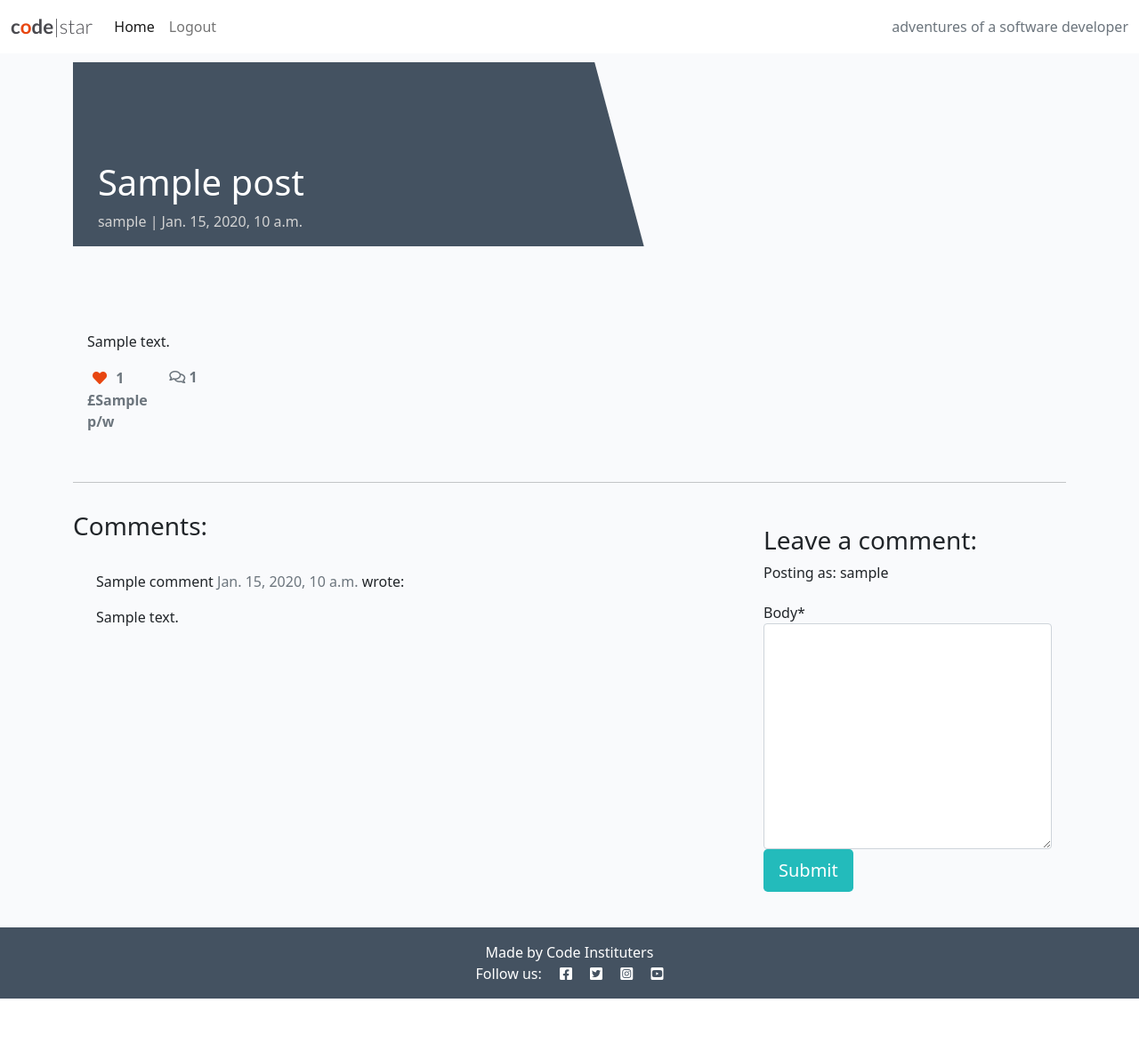
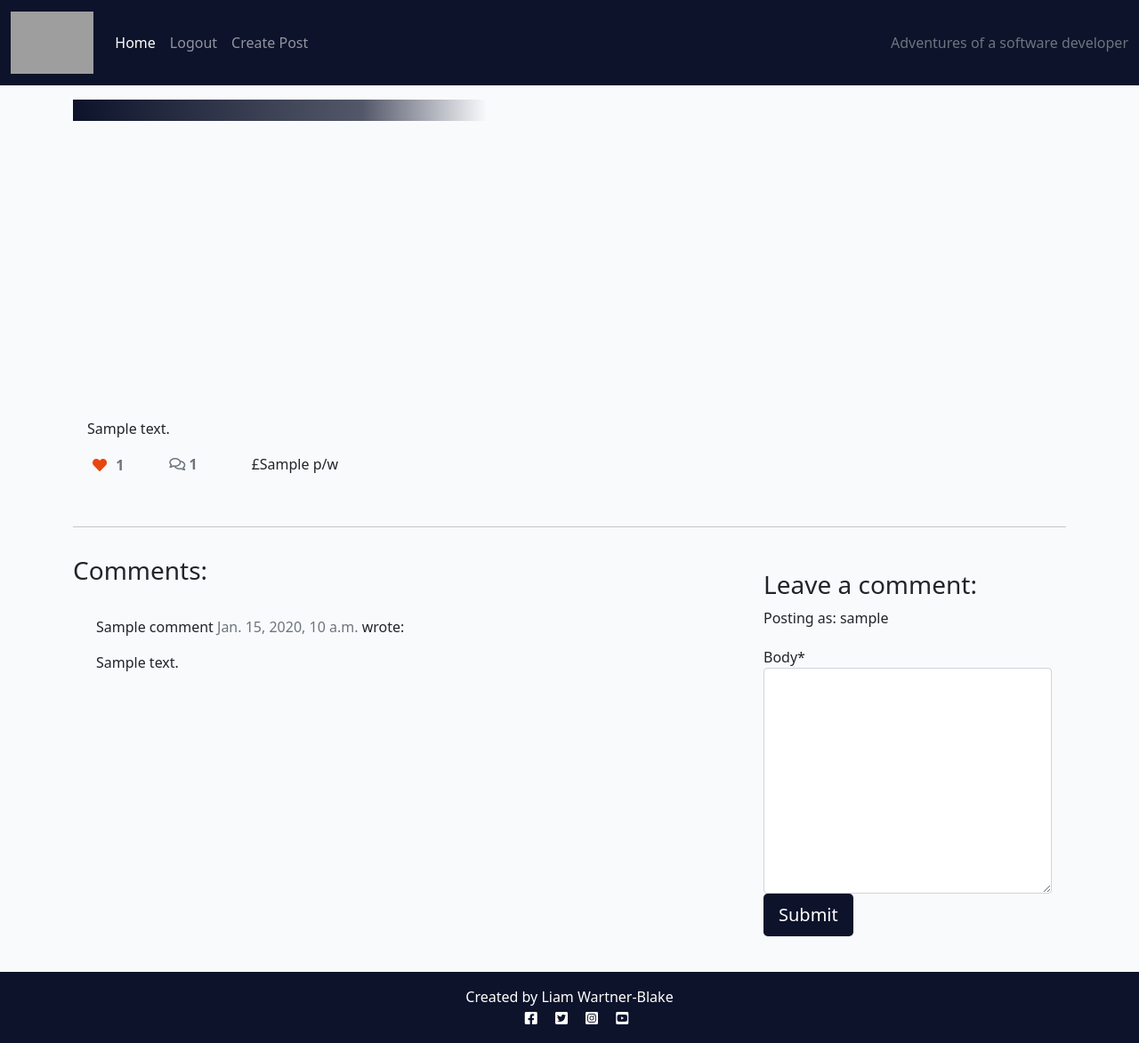
Before and after one commit to Liam-WB/DjangoTraveluxe2, a Django app: a page that uses templates/base.html in a window 1280 px wide. Shown: the whole page at 89% size. Before the commit the page ends 1123 px from the top, so only its background shows below. Run offline with Django 3.2, Linux system fonts and the light colour scheme; a user stored in the database is signed in; tables that the repository leaves empty hold one stand-in row (values such as "Sample post"); some libraries are stand-ins or nearby versions; grey boxes are pictures that could not be loaded.

Commit message:
-Style template pages, account login, logout, sign up pages

```diff
--- a/static/css/style.css
+++ b/static/css/style.css
@@ -6,23 +6,15 @@ body {
     font-family: Lato, sans-serif;
     font-size: 1.4rem;
     font-weight: 700;
-    color: #4A4A4F;
-}
-
-.red-o {
-    color: #E84610;
-}
-
-.thin {
-    font-weight: 300;
+    color: white;
 }
 
 .light-bg {
-    background-color: #fff;
+    background-color: #ffffff;
 }
 
 .dark-bg {
-    background-color: #445261;
+    background-color: #0d132b;
 }
 
 .main-bg {
@@ -41,9 +33,18 @@ body {
 .image-flash {
     position: absolute;
     bottom: 5%;
-    min-width: 30%;
+    min-width: 20%;
     left: -2px;
-    background-color: #23BBBB;
+    background-image: linear-gradient(90deg, rgb(56, 56, 56, 0.9) 10%, rgb(124, 124, 124, 0.8) 35%, rgb(156, 156, 156, 0.6) 100%);
+}
+
+.price-flash {
+    position: absolute;
+    bottom: 5%;
+    right: 3%;
+    background-color: rgba(10, 136, 10, 0.6);
+    border: 1px solid rgb(24, 202, 0);
+    border-radius: 8px;
 }
 
 .author {
@@ -52,38 +53,34 @@ body {
     text-transform: uppercase;
 }
 
+.price {
+    color: rgb(24, 202, 0);
+    margin: 4px;
+}
+
 .masthead {
-    margin-top: 10px;
+    margin-top: 16px;
     overflow: hidden;
     position: relative;
     display: inline-block;
-    height: 33vh;
+    height: 40vh;
     width: 100%;
 }
 
 .masthead-text {
-    background-color: #445261;
+    background-image: linear-gradient(90deg, rgb(13, 19, 43, 1) 0%, rgb(13, 19, 43, 0.7) 70%, rgb(13, 19, 43, 0) 100%);
     color: white;
-    position: relative;
+    position: absolute;
+    top: 0;
+    left: 0;
+    height: 100%;
 }
 
 .masthead-image {
     position: relative;
     overflow: hidden;
-}
-
-.masthead-image:after {
-    content: "";
-    position: absolute;
-    top: 0;
-    right: 90%;
-    height: 100%;
-    width: 150%;
-    background: #445261;
-    -webkit-transform: skew(15deg);
-    -moz-transform: skew(15deg);
-    transform: skew(15deg);
-    z-index: 100;
+    max-width: 100%;
+    max-height: 100%;
 }
 
 .post-link {
@@ -99,6 +96,7 @@ body {
 .post-title {
     margin-top: 20%;
     margin-left: 5%;
+    font-size: 160%;
 }
 
 .post-subtitle {
@@ -107,24 +105,24 @@ body {
 }
 
 .btn-signup {
-    background-color: #23BBBB;
+    background-color: #0d132b;
     color: #fff;
 }
 
 .btn-signup:hover,
 .btn-signup:active {
     background-color: #fff;
-    color: #23BBBB;
+    color: #0d132b;
 }
 
 .link {
-    color: #23BBBB;
+    color: #E84610;
     text-decoration: none;
 }
 
 .link:hover,
 .link:active {
-    color: #445261;
+    color: #0d132b;
     text-decoration: underline;
 }
 
--- a/templates/account/login.html
+++ b/templates/account/login.html
@@ -12,9 +12,8 @@
         <div class="col-md-8 mt-3 offset-md-2">
             <h3>{% trans "Sign In" %}</h3>
 
-            <p>{% blocktrans %}Welcome back to the code|star blog. To leave a comment or like a post, please log in. If
-                you
-                have not created an account yet, then <a class="link" href="{{ signup_url }}">sign up</a>
+            <p>{% blocktrans %}Welcome back to Traveluxe. To leave a comment or like a post, please log in. If
+                you have not created an account yet, then <a class="link" href="{{ signup_url }}">sign up</a>
                 first.{% endblocktrans %}</p>
         </div>
     </div>
--- a/templates/account/signup.html
+++ b/templates/account/signup.html
@@ -10,7 +10,7 @@
         <div class="col-md-8 mt-3 offset-md-2">
             <h3>{% trans "Sign Up" %}</h3>
 
-            <p>{% blocktrans %}Welcome back to the code|star blog. Do you already have an account? Then please <a
+            <p>{% blocktrans %}Welcome to Traveluxe. Do you already have an account? Then please <a
                     class="link" href="{{ login_url }}">sign in</a> instead.{% endblocktrans %}</p>
         </div>
     </div>
--- a/templates/base.html
+++ b/templates/base.html
@@ -4,7 +4,7 @@
 <html class="h-100">
 
 <head>
-    <title>CodeStar Blog</title>
+    <title>Traveluxe</title>
 
     <link rel="preconnect" href="https://fonts.gstatic.com">
     <link href="https://fonts.googleapis.com/css2?family=Roboto:wght@300&display=swap" rel="stylesheet">
@@ -24,10 +24,12 @@
 
     <!-- Navigation -->
 
-    <nav class="navbar navbar-expand-lg navbar-light bg-white">
+    <nav class="navbar navbar-expand-lg navbar-dark dark-bg">
         <div class="container-fluid">
-            <a class="navbar-brand" href="{% url 'home' %}"><span class="brand">c<span class="red-o">o</span>de<span
-                        class="thin">|star</span></span></span></a>
+            <a class="navbar-brand" href="{% url 'home' %}">
+                <img src="https://res.cloudinary.com/di933fd4f/image/upload/v1702314570/Screenshot_2023-12-11_153633_mjfb8d.png" height="70"
+                />
+            </a>
             <button class="navbar-toggler" type="button" data-bs-toggle="collapse" data-bs-target="#navbarText"
                 aria-controls="navbarText" aria-expanded="false" aria-label="Toggle navigation">
                 <span class="navbar-toggler-icon"></span>
@@ -41,6 +43,9 @@
                     <li class="nav-item">
                         <a class="nav-link" href="{% url 'account_logout' %}">Logout</a>
                     </li>
+                    <li class="nav-item">
+                        <a class="nav-link" href="{% url 'account_logout' %}">Create Post</a>
+                    </li>
                     {% else %}
                     <li class="nav-item">
                         <a class="nav-link" href="{% url 'account_signup' %}">Register</a>
@@ -51,7 +56,7 @@
                     {% endif %}
                 </ul>
                 <span class="navbar-text text-muted">
-                    adventures of a software developer
+                    Adventures of a software developer
                 </span>
             </div>
         </div>
@@ -78,8 +83,9 @@
 
     <!-- Footer -->
     <footer class="footer mt-auto py-3 dark-bg">
-        <p class="m-0 text-center text-white">Made by Code Instituters</p>
-        <p class="m-0 text-center text-white">Follow us: <i class="fab fa-facebook-square ms-3"></i>
+        <p class="m-0 text-center text-white">Created by Liam Wartner-Blake</p>
+        <p class="m-0 text-center text-white">
+            <i class="fab fa-facebook-square ms-3"></i>
             <i class="fab fa-twitter-square ms-3"></i>
             <i class="fab fa-instagram-square ms-3"></i>
             <i class="fab fa-youtube-square ms-3"></i>
--- a/templates/post_detail.html
+++ b/templates/post_detail.html
@@ -5,19 +5,19 @@
 <div class="masthead">
     <div class="container">
         <div class="row g-0">
-            <div class="col-md-6 masthead-text">
-                <!-- Post title goes in these h1 tags -->
-                <h1 class="post-title">{{ post.title }}</h1>
-                <!-- Post author goes before the | the post's created date goes after -->
-                <p class="post-subtitle">{{ post.author }} | {{ post.created_on }}</p>
-            </div>
-            <div class="d-none d-md-block col-md-6 masthead-image">
+            <div class="d-none d-md-block col-md-12 masthead-image">
                 <!-- The featured image URL goes in the src attribute -->
                 {% if "placeholder" in post.featured_image.url %}
                 <img src="https://codeinstitute.s3.amazonaws.com/fullstack/blog/default.jpg" width="100%">
                 {% else %}
                 <img src=" {{ post.featured_image.url }}" width="100%">
                 {% endif %}
+                <div class="col-md-5 masthead-text">
+                    <!-- Post title goes in these h1 tags -->
+                    <h1 class="post-title">{{ post.title }}</h1>
+                    <!-- Post author goes before the | the post's created date goes after -->
+                    <p class="post-subtitle">{{ post.author }} | {{ post.created_on }}</p>
+                </div>
             </div>
         </div>
     </div>
@@ -50,9 +50,6 @@
                             {% endif %}
                         <!-- The number of likes goes before the closing strong tag -->
                         <span class="text-secondary">{{ post.number_of_likes }} </span>
-                        <span class="text-secondary">
-                            {{ post.listing_currency }}{{ post.listing_price }} {{ post.listing_timespan }}
-                        </span>
                         </strong>
                     </div>
                     <div class="col-1">
@@ -61,6 +58,9 @@
                             <!-- Our total_comments variable goes before the closing strong tag -->
                             {{ total_comments }}</strong>
                         {% endwith %}
+                    </div>
+                    <div class="col-2">
+                        {{ post.listing_currency }}{{ post.listing_price }} {{ post.listing_timespan }}
                     </div>
                 </div>
             </div>
```
Also changed, not shown: templates/index.html (+5 -5 lines), media/logo.png (added).
